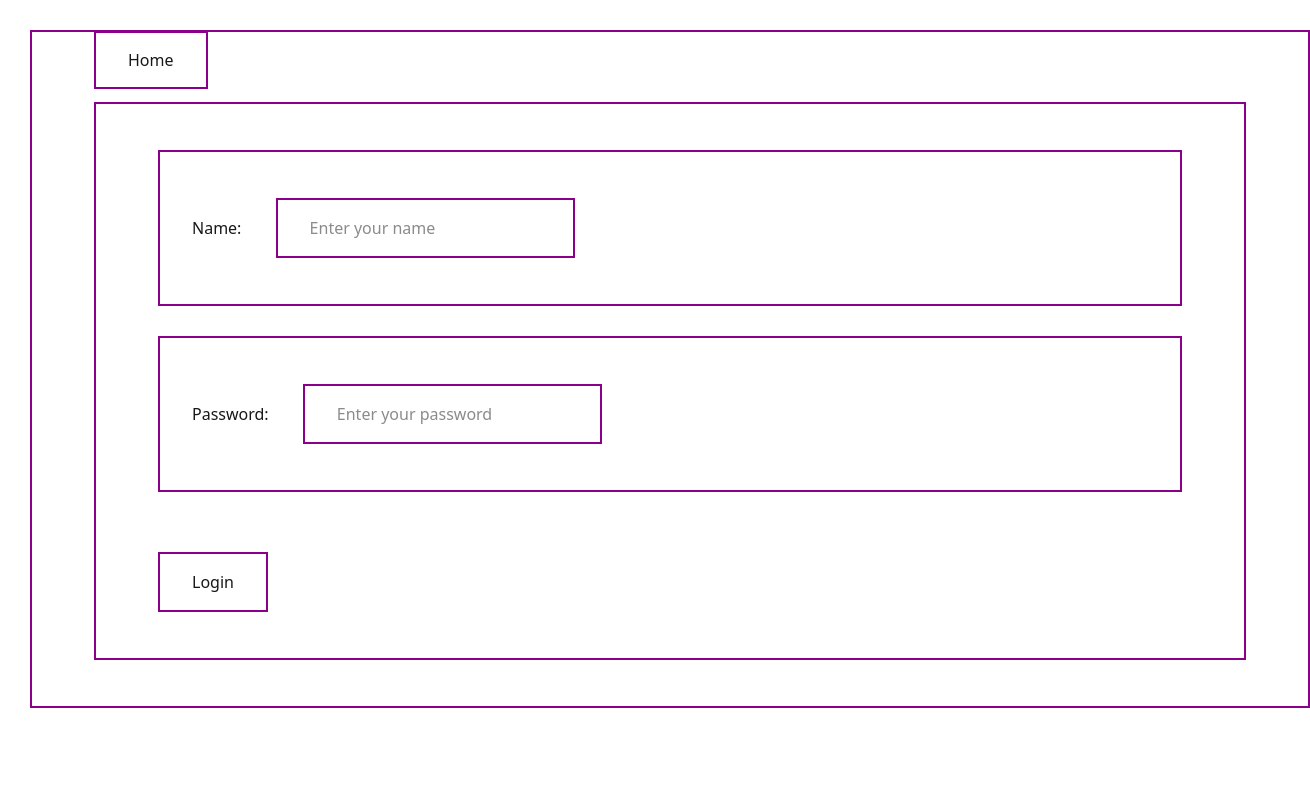
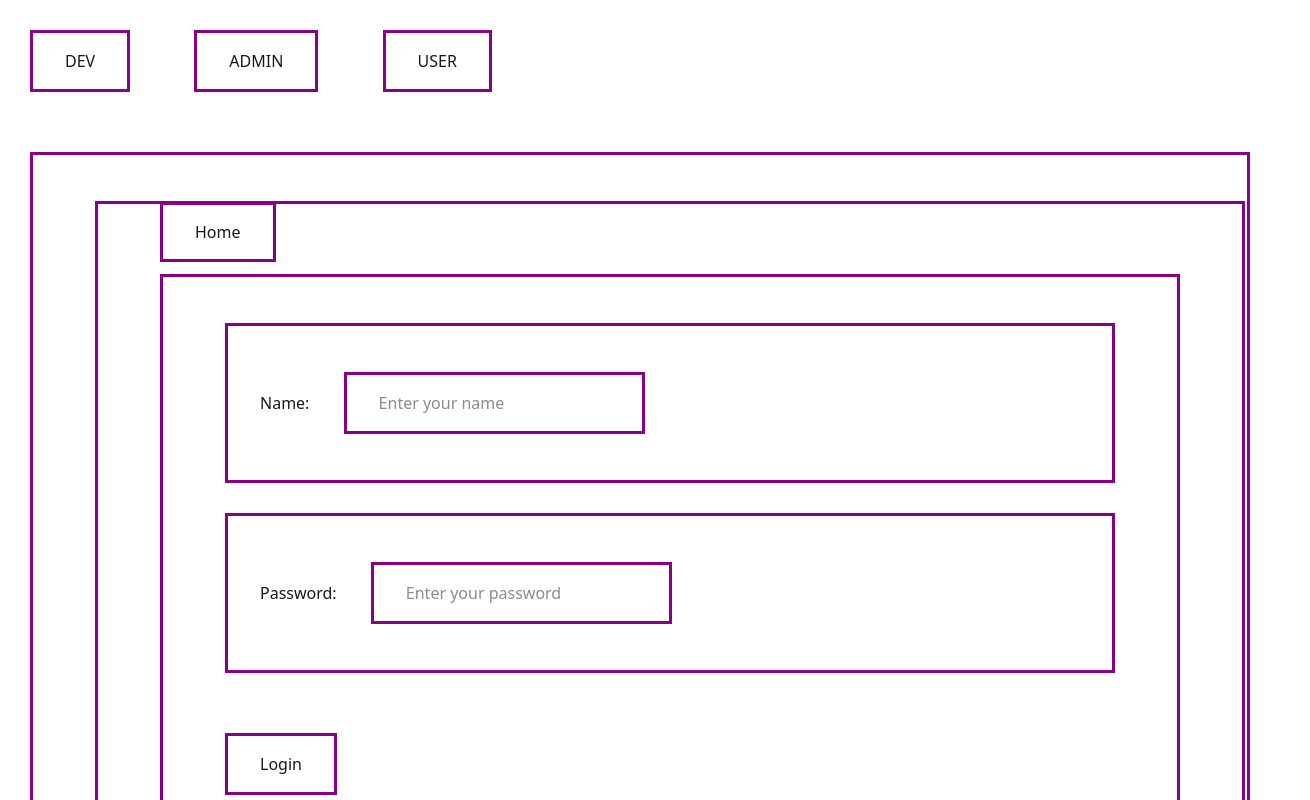
Before and after one commit to Jaz-spec/resource-hub, a SvelteKit app: page /login in a window 1280 px wide. Shown: the top 800 px of the page, 1310 px wide, since content can reach past the window. Built offline with nearby package versions, Linux system fonts and the light colour scheme; no server answers.

Commit message:
feat+style: adds initial state management to switch between dev and non-dev styling

```diff
--- /dev/null
+++ b/src/routes/+layout.svelte
@@ -0,0 +1,35 @@
+<script lang="ts">
+    import { setContext } from "svelte";
+
+    let { children } = $props();
+
+    let state = $state("dev");
+    setContext("state", () => state);
+</script>
+
+<header>
+    <button
+        class:dev={state === "dev"}
+        onclick={() => {
+            bind: state = "dev";
+        }}>DEV</button
+    >
+    <button
+        class:dev={state === "dev"}
+        onclick={() => {
+            bind: state = "admin";
+        }}>ADMIN</button
+    >
+    <button
+        class:dev={state === "dev"}
+        onclick={() => {
+            bind: state = "user";
+        }}>USER</button
+    >
+</header>
+<main class:dev={state === "dev"}>
+    {@render children()}
+</main>
+<footer class:dev={state === "dev"}>
+    <p>Footer</p>
+</footer>
--- a/src/routes/+page.svelte
+++ b/src/routes/+page.svelte
@@ -1,2 +1,9 @@
-<h1 class="dev">Main page</h1>
-<a href="/login" class="dev">Login</a>
+<script lang="ts">
+    import { getContext } from "svelte";
+
+    let getState = getContext("state");
+    let state = $derived(getState());
+</script>
+
+<h1 class:dev={state === "dev"}>Main page</h1>
+<a href="/login" class:dev={state === "dev"}>Login</a>
--- a/src/routes/login/+page.svelte
+++ b/src/routes/login/+page.svelte
@@ -1,4 +1,9 @@
 <script lang="ts">
+    import { getContext } from "svelte";
+
+    let getState = getContext("state");
+    let state = $derived(getState());
+
     let name = "";
     let password = "";
     let errors: Errors = {};
@@ -42,14 +47,14 @@
     }
 </script>
 
-<div class="container dev">
+<div class="container" class:dev={state === "dev"}>
     <nav>
-        <a href="/" class="dev">Home</a>
+        <a href="/" class:dev={state === "dev"}>Home</a>
     </nav>
 
-    <main class="dev">
+    <main class:dev={state === "dev"}>
         <form on:submit|preventDefault={handleSubmit} class="login-form">
-            <div class="dev">
+            <div class:dev={state === "dev"}>
                 <label for="name">Name:</label>
                 <input
                     id="name"
@@ -57,14 +62,14 @@
                     bind:value={name}
                     placeholder="Enter your name"
                     disabled={isSubmitting}
-                    class="dev"
+                    class:dev={state === "dev"}
                 />
                 {#if errors.name}
                     <span class="error-message">{errors.name}</span>
                 {/if}
             </div>
 
-            <div class="dev">
+            <div class:dev={state === "dev"}>
                 <label for="password">Password:</label>
                 <input
                     id="password"
@@ -73,14 +78,18 @@
                     placeholder="Enter your password"
                     class:error={errors.password}
                     disabled={isSubmitting}
-                    class="dev"
+                    class:dev={state === "dev"}
                 />
                 {#if errors.password}
                     <span class="error-message">{errors.password}</span>
                 {/if}
             </div>
 
-            <button class="dev" type="submit" disabled={isSubmitting}>
+            <button
+                class:dev={state === "dev"}
+                type="submit"
+                disabled={isSubmitting}
+            >
                 {isSubmitting ? "Logging in..." : "Login"}
             </button>
         </form>
--- a/src/styles.css
+++ b/src/styles.css
@@ -2,7 +2,7 @@
 @plugin "daisyui";
 
 .dev {
-    border: 2px solid darkmagenta;
+    border: 3px solid darkmagenta;
     padding: 1em 2em;
     margin: 30px;
 }
```
